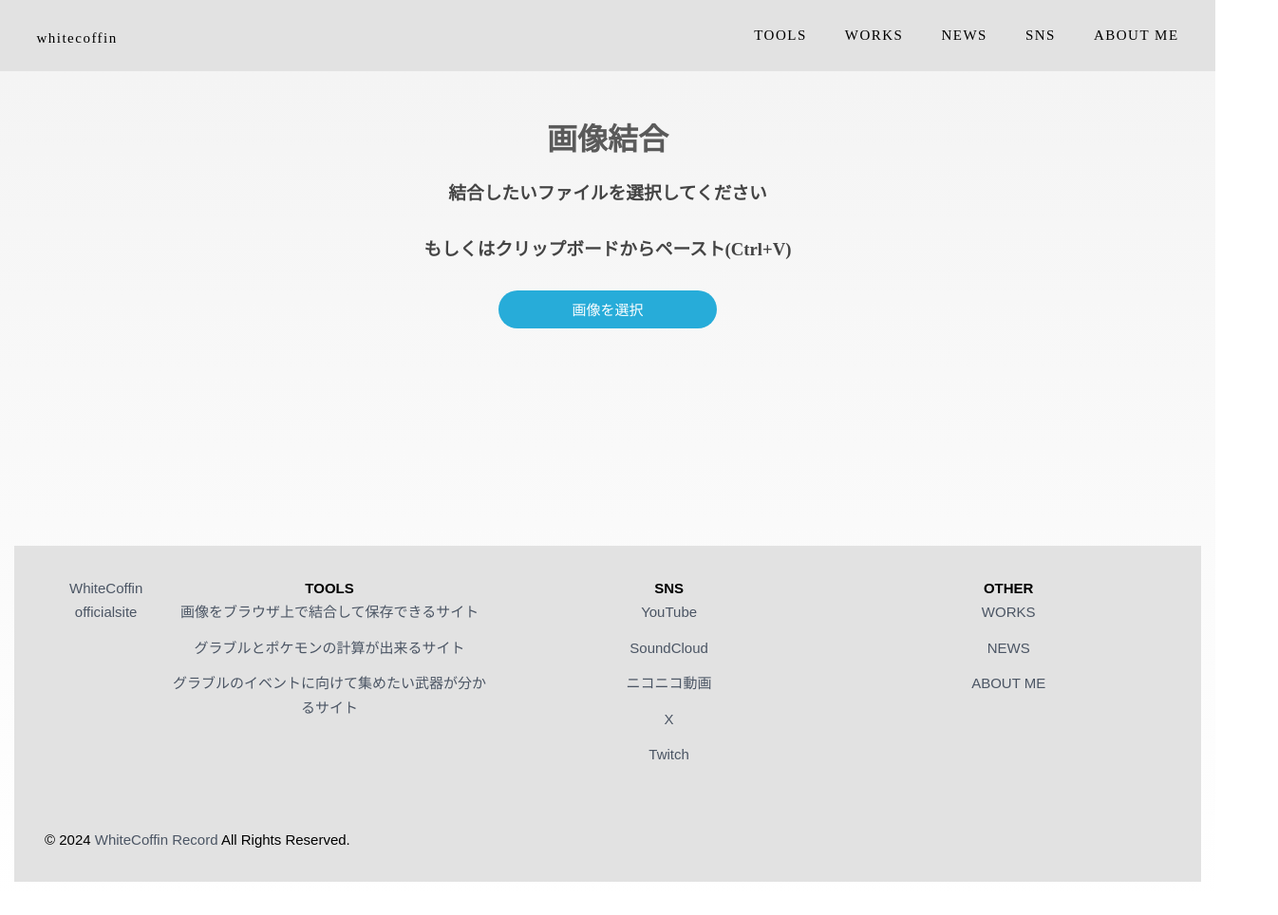
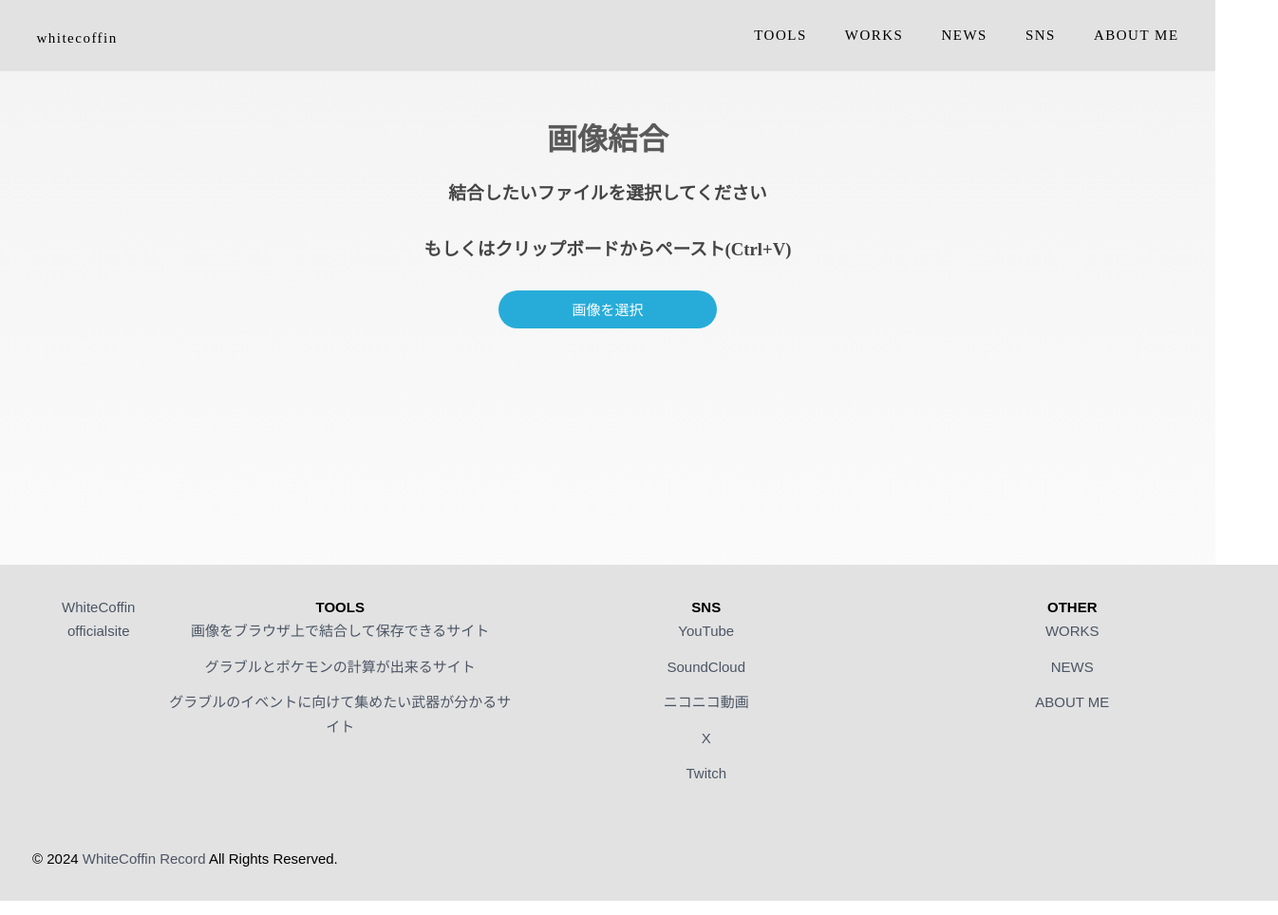
Before and after one commit to whitecoffin/webapp1, a plain HTML site: page index.html in a window 1280 px wide. Shown: the whole page at 95% size, 1346 px wide, since content can reach past the window. Drawn offline with Linux system fonts and the light colour scheme.

Commit message:
フッタの表示崩れを修正

```diff
--- a/footer.css
+++ b/footer.css
@@ -28,9 +28,15 @@ hr {
 .footer {
   font-family: sans-serif;
   padding: 2rem;
+  padding-left: 8%;
   font-size: 15px;
   color: #000;
   background: #e2e2e2;
+  width: 100vw;
+  position: relative;
+  left: 50%;
+  transform: translateX(-50%);
+  margin-top: 20px;
 }
 
 .footer__navi-heading {
```
